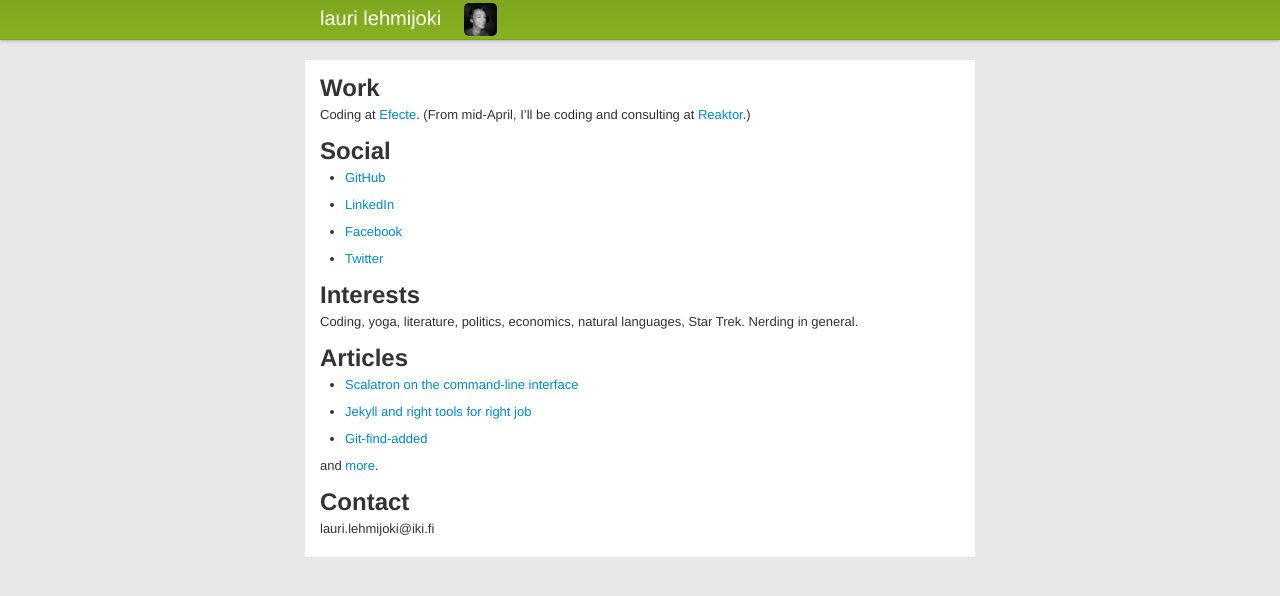
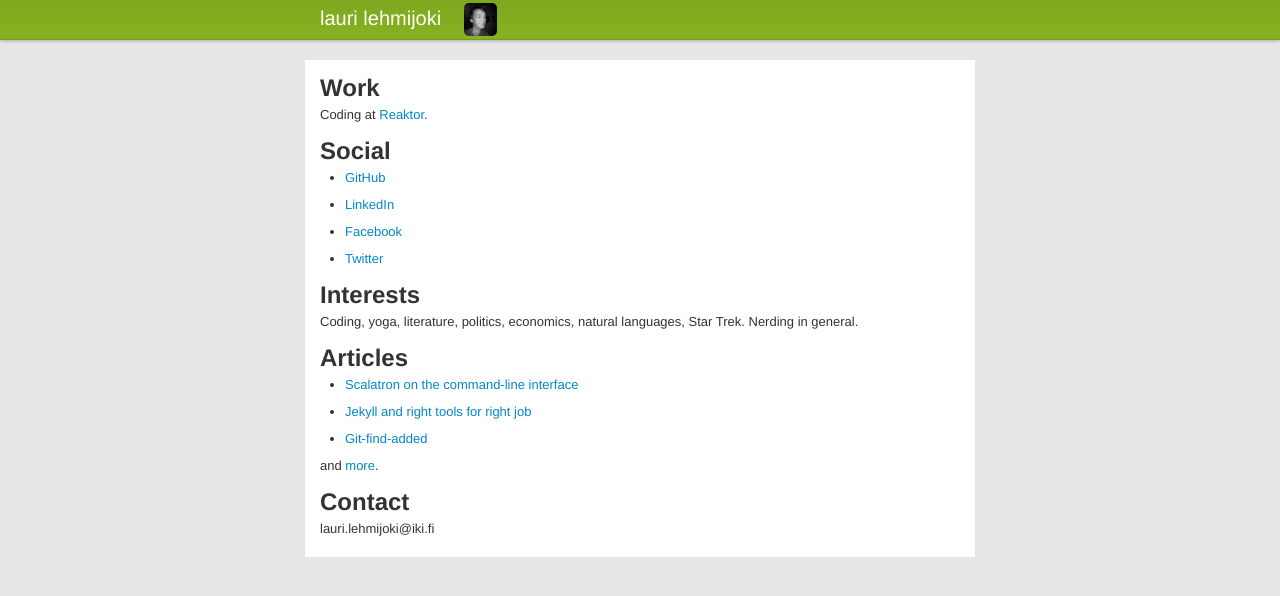
Before and after one commit to laurilehmijoki/lauri.lehmijoki.net, a Jekyll site: the page built from index.markdown, in a window 1280 px wide. Shown: the top 596 px of the page. Built offline with Jekyll 4.4.1, drawn with Linux system fonts in a browser that asks for light colours.

Commit message:
working at Reaktor

```diff
--- a/index.markdown
+++ b/index.markdown
@@ -4,7 +4,7 @@ title: lauri lehmijoki
 ---
 ## Work
 
-Coding at [Efecte](http://www.efecte.fi). \(From mid-April, I'll be coding and consulting at [Reaktor](http://www.reaktor.fi).\)
+Coding at [Reaktor](http://www.reaktor.fi/en).
 
 ## Social
 
```
